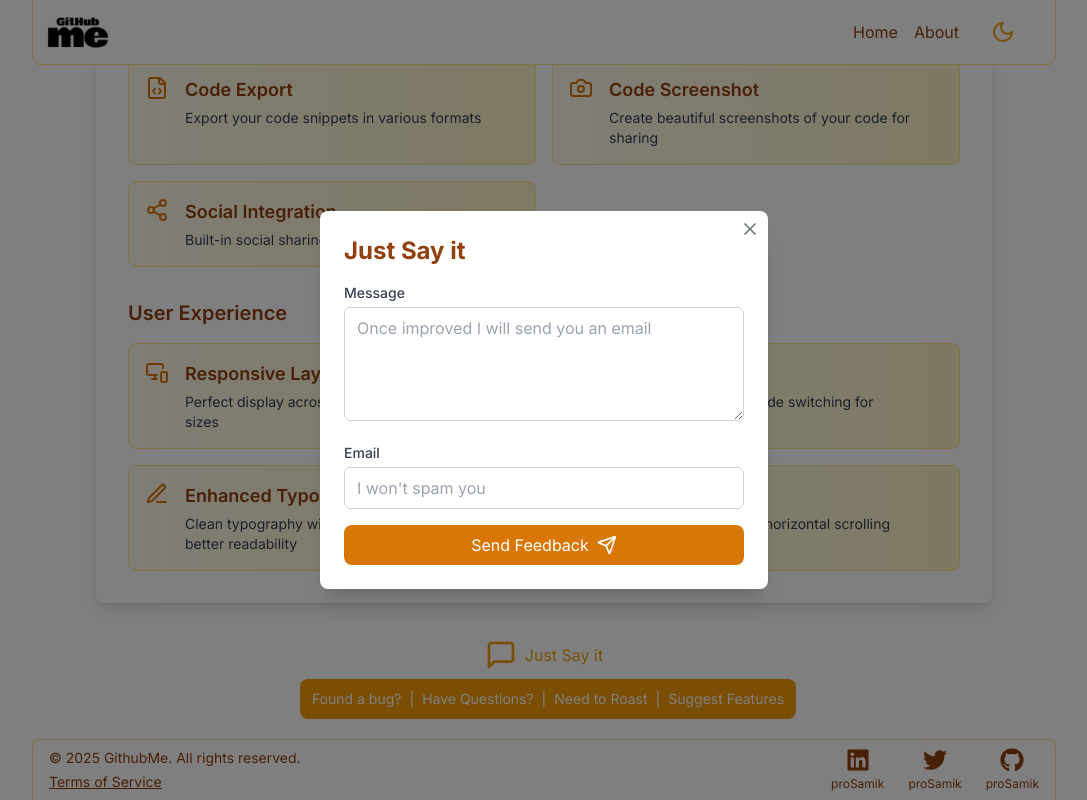
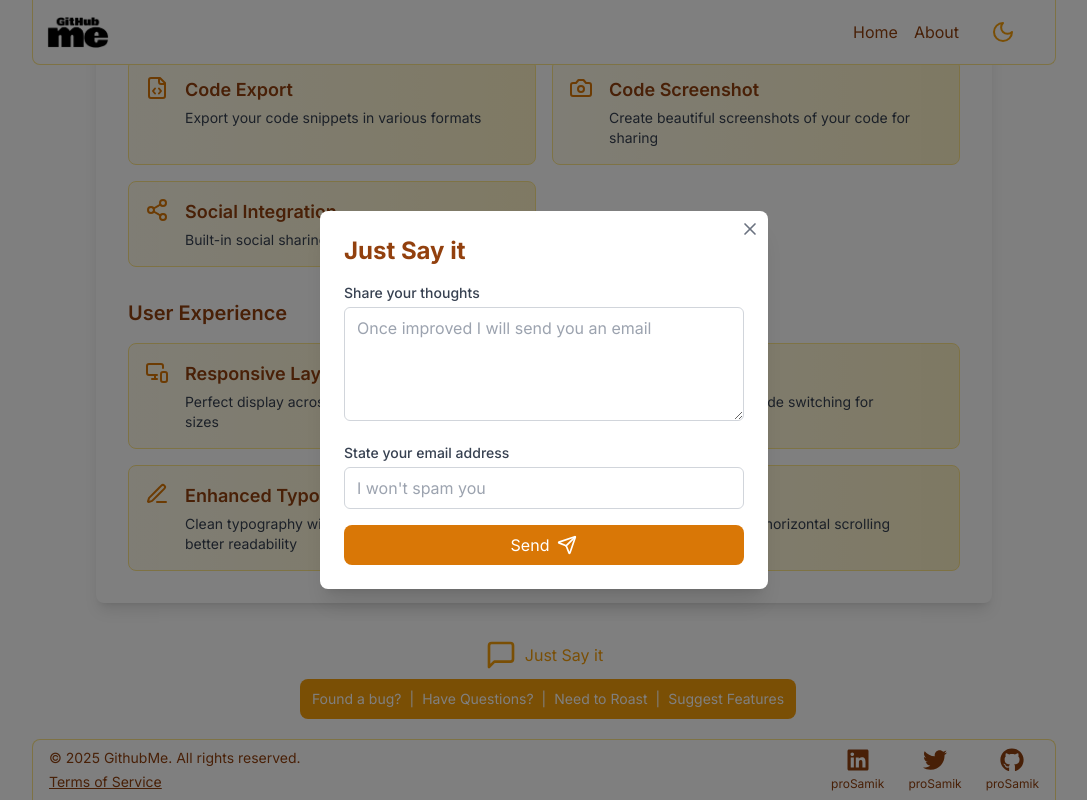
Before and after one commit to proSamik/githubme, a Next.js app: page /about in a window 1280 px wide. Both pictures are taken after a click on the button 640 px from the left and 1764 px from the top of the page. Shown: the part 1077-1877 px from the top of the page, without its empty margins (96-1183 px from the left). Built offline with nearby package versions, Linux system fonts and the light colour scheme; no server answers.

Commit message:
feat- update text in FeedbackForm.tsx

```diff
--- a/src/components/FeedbackForm.tsx
+++ b/src/components/FeedbackForm.tsx
@@ -108,7 +108,7 @@ const FeedbackForm = () => {
                                     <div>
                                         <label htmlFor="message"
                                                className="block text-sm font-medium text-gray-700 dark:text-gray-300 mb-1">
-                                            Message
+                                            Share your thoughts
                                         </label>
                                         <textarea
                                             id="message"
@@ -124,7 +124,7 @@ const FeedbackForm = () => {
                                     <div>
                                         <label htmlFor="email"
                                                className="block text-sm font-medium text-gray-700 dark:text-gray-300 mb-1">
-                                            Email
+                                            State your email address
                                         </label>
                                         <input
                                             type="email"
@@ -153,7 +153,7 @@ const FeedbackForm = () => {
                                             'Sending...'
                                         ) : (
                                             <>
-                                                Send Feedback
+                                                Send
                                                 <Send size={20}/>
                                             </>
                                         )}
```
